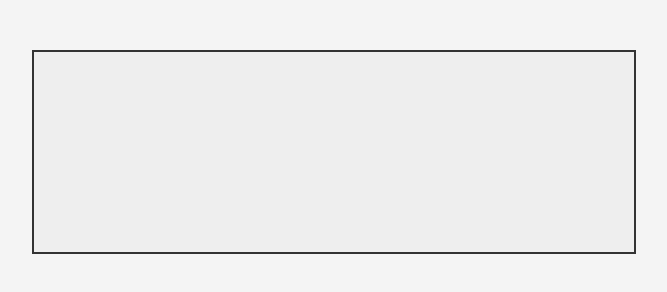
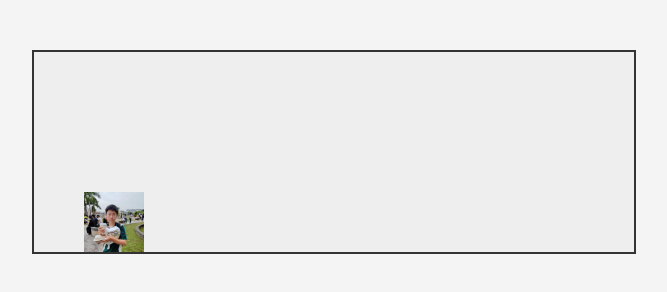
Before and after one commit to OHOHOHHOHOHO/dino-jumping-game, a plain HTML site: page index.html in a window 1280 px wide. Shown: the whole page, without its empty margins (306-973 px from the left). Drawn offline with Linux system fonts and the light colour scheme.

Commit message:
Update index.html

```diff
--- a/index.html
+++ b/index.html
@@ -27,7 +27,7 @@
     #dino {
   width: 60px;
   height: 60px;
-  background-image: url("dino.png");
+  background-image: url("dino.jpg");
   background-size: cover;
   position: absolute;
   bottom: 0;
```
